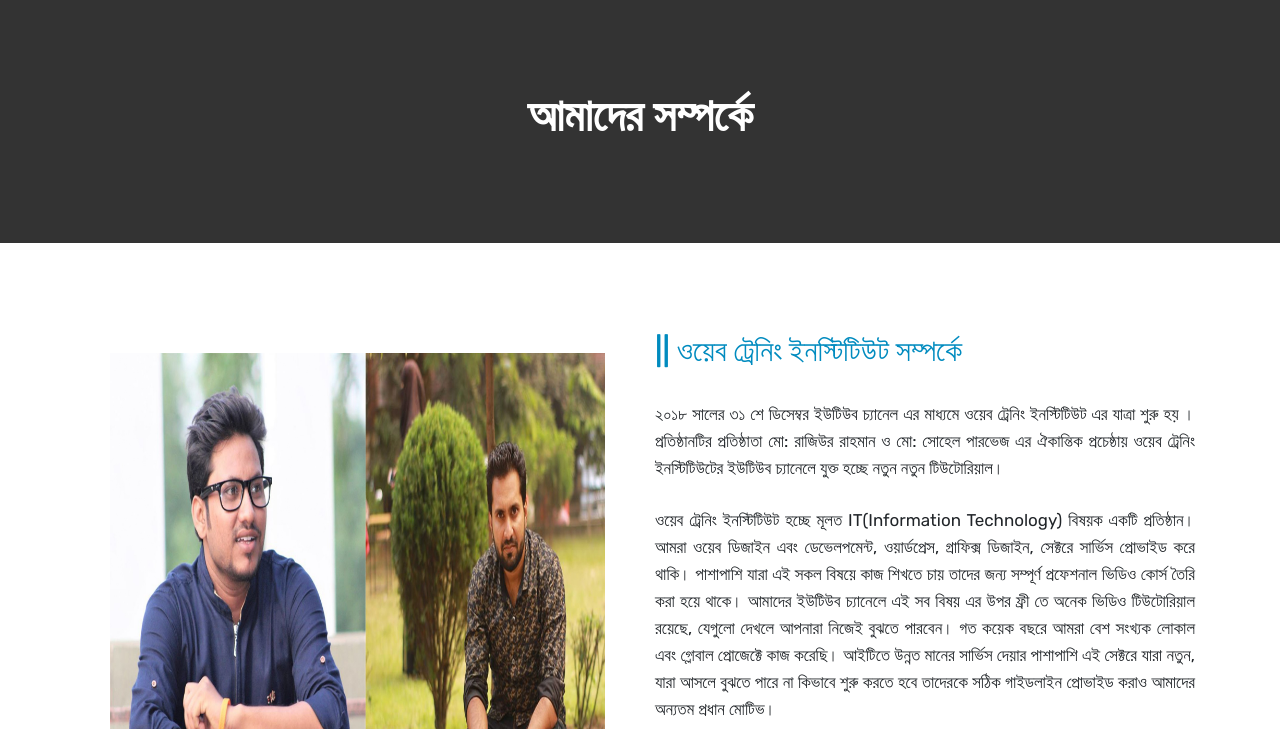
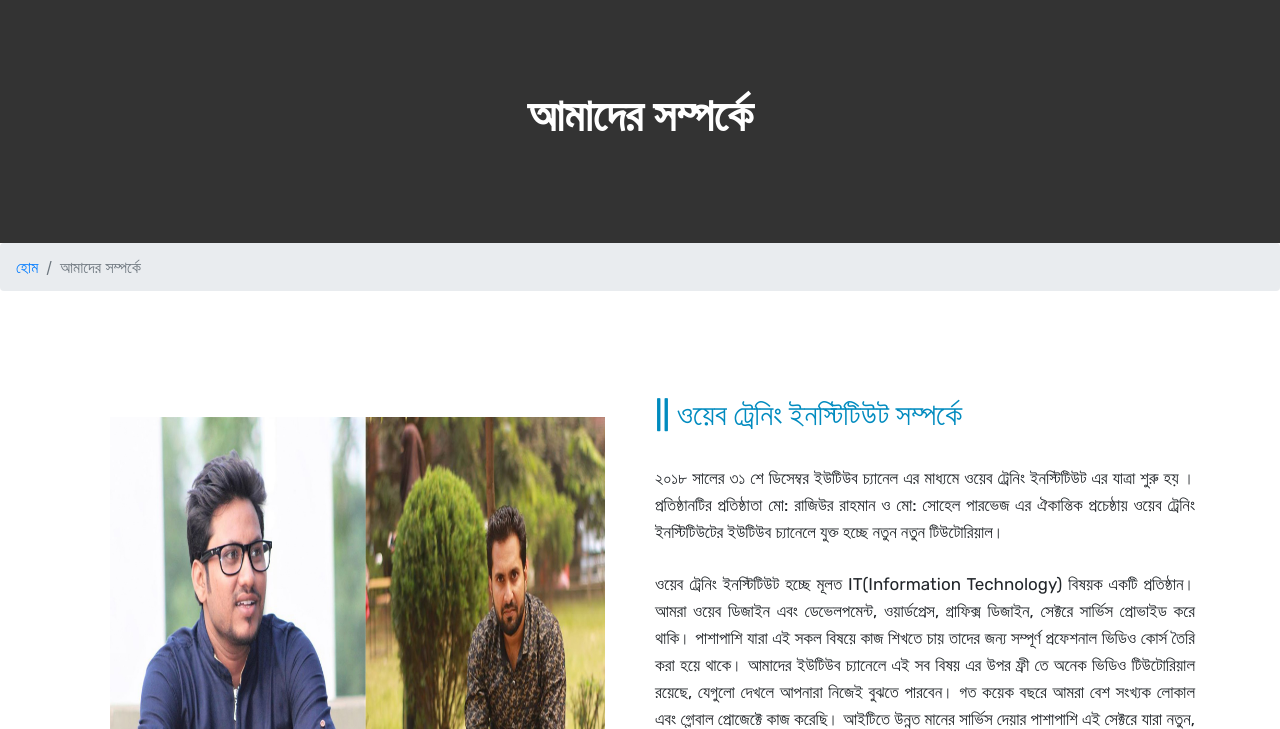
Before and after one commit to Coder-Saiful/webtraininginstitute, a plain HTML site: page about.html in a window 1280 px wide. Shown: the part 71-800 px from the top of the page. Drawn offline with nearby package versions, Linux system fonts and the light colour scheme.

Commit message:
Update about.html

```diff
--- a/about.html
+++ b/about.html
@@ -133,6 +133,17 @@
 
     <!--New banner end-->
 
+    <!--Breadcrumb start-->
+
+    <nav aria-label="breadcrumb">
+        <ol class="breadcrumb">
+            <li class="breadcrumb-item"><a href="index.html">হোম</a></li>
+            <li class="breadcrumb-item active" aria-current="page">আমাদের সম্পর্কে</li>
+        </ol>
+    </nav>
+
+    <!--Breadcrumb end-->
+
     <!--About content start-->
 
     <section id="about_content">
```
